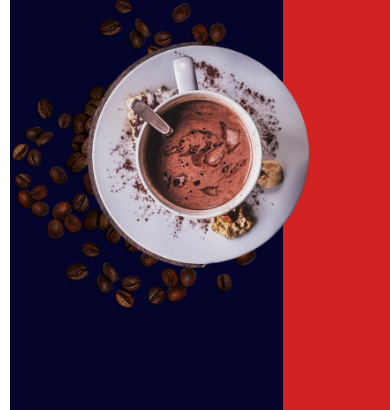
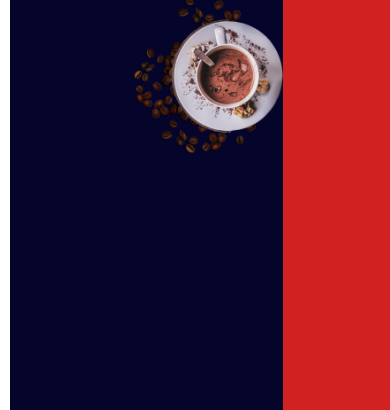
Before and after one commit to MohamadhuAshik/ZON-COFFEE, a plain HTML site: page index.html in a window 390 px wide. Shown: the part 434-844 px from the top of the page. Drawn offline with Linux system fonts and the light colour scheme.

Commit message:
Modified Image

```diff
--- a/style.css
+++ b/style.css
@@ -112,3 +112,10 @@ p {
         font-size: 500%;
     }
 }
+@media screen and (max-width:500px) {
+    .image {
+        max-width: 150px;
+        margin-left: auto;
+        margin-top: auto;
+      }
+}
```
